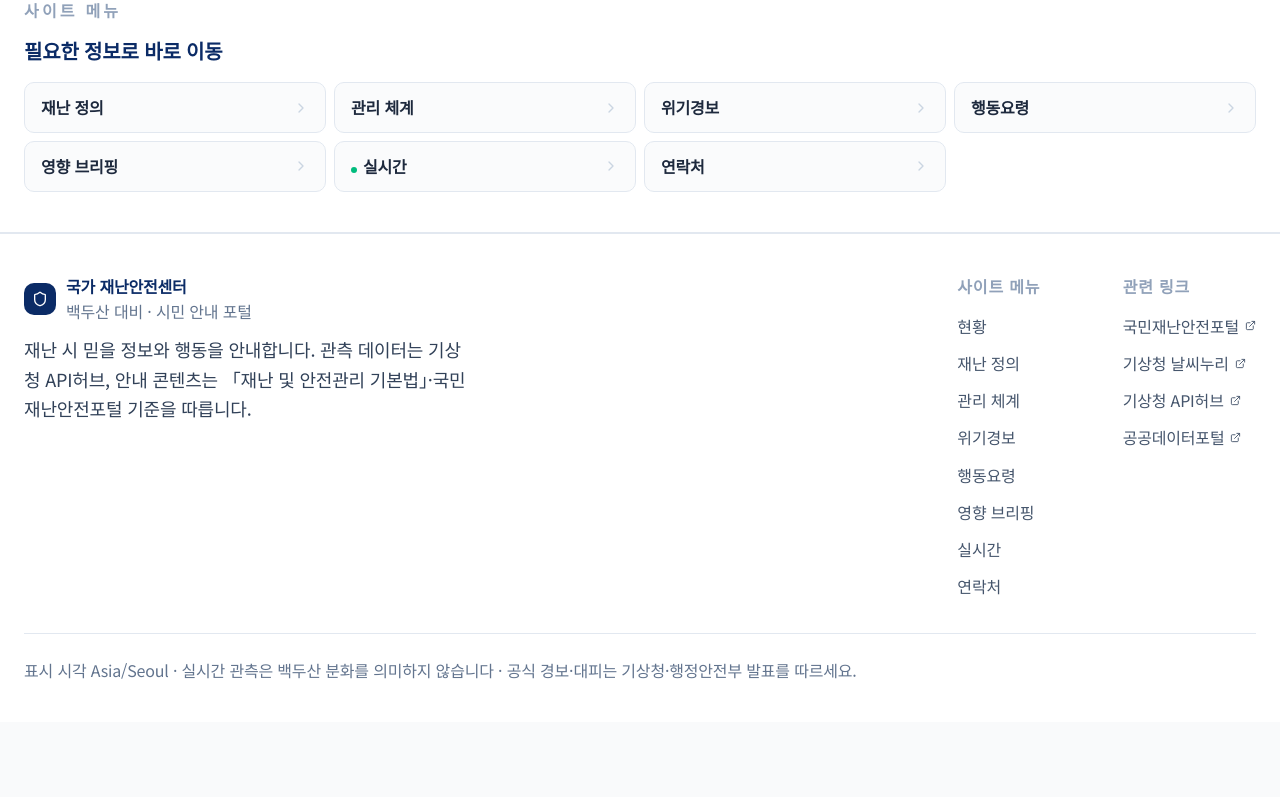
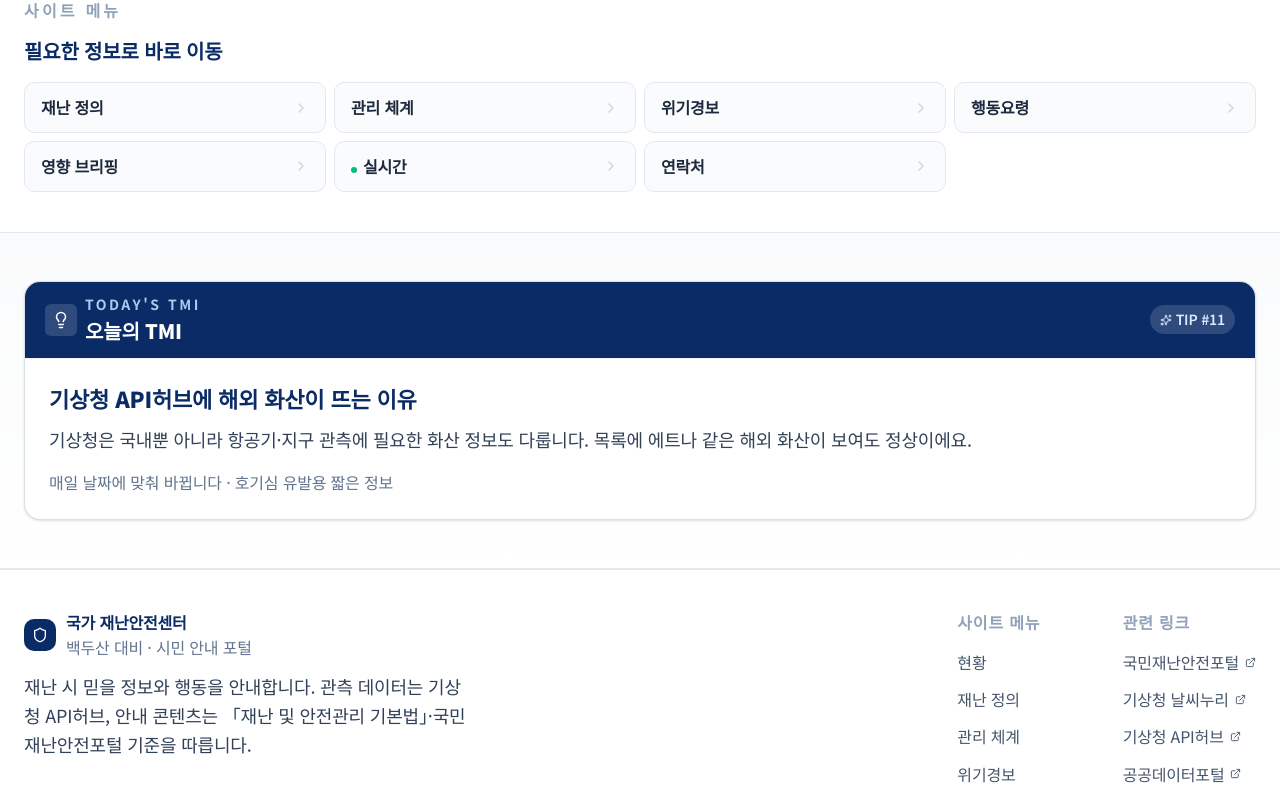
Before and after one commit to Smuhsrooom/jaenananjeonpoteol, a React (Vite) app in the folder artifacts/disaster-safety-portal/: page / in a window 1280 px wide. Shown: the part 2000-2797 px from the top of the page. Before the commit the page ends 2722 px from the top, so only its background shows below. Built offline with nearby package versions, Linux system fonts and the light colour scheme; no server answers.

Commit message:
feat: add Today's TMI section at bottom of home

```diff
--- /dev/null
+++ b/artifacts/disaster-safety-portal/src/components/TodayTmi.tsx
@@ -0,0 +1,57 @@
+import { useMemo } from "react";
+import { Lightbulb, Sparkles } from "lucide-react";
+import Reveal from "@/components/motion/Reveal";
+import { useT } from "@/i18n/I18nContext";
+
+/** 날짜(연중 일수)로 고정 — 같은 날엔 같은 TMI */
+function dayOfYear(d = new Date()) {
+  const start = new Date(d.getFullYear(), 0, 0);
+  const diff = d.getTime() - start.getTime();
+  return Math.floor(diff / 86_400_000);
+}
+
+const TMI_COUNT = 12;
+
+export default function TodayTmi() {
+  const t = useT();
+  const index = useMemo(() => dayOfYear() % TMI_COUNT, []);
+  const n = index + 1;
+
+  const title = t(`tmi.t${n}Title`);
+  const body = t(`tmi.t${n}Body`);
+
+  return (
+    <section className="border-b border-slate-200 bg-gradient-to-b from-[#FAFBFC] to-white py-10 sm:py-12">
+      <div className="mx-auto max-w-7xl px-4 sm:px-6">
+        <Reveal>
+          <div className="overflow-hidden rounded-2xl border border-[#0B2B66]/15 bg-white shadow-sm">
+            <div className="flex flex-wrap items-center justify-between gap-2 border-b border-slate-100 bg-[#0B2B66] px-4 py-3 sm:px-5">
+              <div className="flex items-center gap-2 text-white">
+                <span className="flex h-8 w-8 items-center justify-center rounded-lg bg-white/15">
+                  <Lightbulb size={18} />
+                </span>
+                <div>
+                  <p className="text-xs font-bold uppercase tracking-[0.18em] text-blue-200/90">
+                    {t("tmi.eyebrow")}
+                  </p>
+                  <h2 className="text-base font-black sm:text-lg">{t("tmi.title")}</h2>
+                </div>
+              </div>
+              <span className="inline-flex items-center gap-1 rounded-full bg-white/15 px-2.5 py-1 text-xs font-semibold text-blue-100">
+                <Sparkles size={12} />
+                {t("tmi.badge", { n: String(n) })}
+              </span>
+            </div>
+            <div className="px-4 py-5 sm:px-6 sm:py-6">
+              <p className="text-lg font-black leading-snug text-[#0B2B66] sm:text-xl">
+                {title}
+              </p>
+              <p className="mt-3 text-base leading-relaxed text-slate-700">{body}</p>
+              <p className="mt-4 text-sm text-slate-500">{t("tmi.footer")}</p>
+            </div>
+          </div>
+        </Reveal>
+      </div>
+    </section>
+  );
+}
--- a/artifacts/disaster-safety-portal/src/i18n/messages.ts
+++ b/artifacts/disaster-safety-portal/src/i18n/messages.ts
@@ -93,6 +93,48 @@ const ko = {
     refreshing: "갱신 중",
     counts: "지진 {eq} · 화산 {vol}",
     markerNote: "（원 = 지진, 마름모 = 화산）",
+  },
+  tmi: {
+    eyebrow: "Today's TMI",
+    title: "오늘의 TMI",
+    badge: "TIP #{n}",
+    footer: "매일 날짜에 맞춰 바뀝니다 · 호기심 유발용 짧은 정보",
+    t1Title: "화산재는 ‘재’보다 ‘유리 가루’에 가깝다",
+    t1Body:
+      "화산재는 탄 나뭇재와 다릅니다. 녹았다가 급히 식은 암석·유리 조각이 미세하게 부서진 것이라 호흡기와 눈을 자극할 수 있어요.",
+    t2Title: "아이슬란드 화산이 유럽 하늘을 닫은 이유",
+    t2Body:
+      "2010년 에이야프얄라요쿨 화산재는 제트 엔진을 막을 수 있어 유럽 항공편이 대거 중단됐습니다. 화산에서 멀리 있어도 ‘하늘길’이 막힐 수 있어요.",
+    t3Title: "백두산은 한 번 크게 폭발한 적 있다",
+    t3Body:
+      "서기 946년 무렵 ‘밀레니엄 대분화’로 불리는 강력한 분화가 있었다고 추정됩니다. 화산재 흔적이 일본 지층에서도 발견될 정도였어요.",
+    t4Title: "긴급재난문자는 왜 중요한가",
+    t4Body:
+      "SNS 소문과 달리 행정안전부·지자체 긴급재난문자는 발신 주체가 분명합니다. 재난 때 ‘누가 말했는지’가 신뢰의 출발점이에요.",
+    t5Title: "분연주 높이가 중요한 이유",
+    t5Body:
+      "분화 때 솟아오르는 연기·재 기둥(분연주)이 높을수록 먼 곳까지 화산재가 퍼질 가능성이 커집니다. 기상청 통보에 높이 정보가 나오는 이유예요.",
+    t6Title: "마스크, 아무거나 쓰면 안 될까?",
+    t6Body:
+      "화산재는 매우 고와서 일반 천 마스크보다 보건용 마스크가 더 도움이 됩니다. 코와 입을 완전히 가리는 것이 핵심이에요.",
+    t7Title: "지붕 위 화산재는 무거울 수 있다",
+    t7Body:
+      "비가 섞이면 화산재가 젖어 무게가 늘어 지붕에 부담을 줄 수 있습니다. 무작정 올라가 치우기보다 안전 안내를 따르는 편이 좋아요.",
+    t8Title: "위기경보 4단계, 색으로 기억",
+    t8Body:
+      "관심(파랑) → 주의(노랑) → 경계(주황) → 심각(빨강). 단계가 올라갈수록 국민에게 요구되는 행동 수준도 높아집니다.",
+    t9Title: "지진 규모(M)와 진도는 다르다",
+    t9Body:
+      "규모는 에너지의 크기, 진도는 그 지역에서 느낀 흔들림·피해 정도입니다. 같은 규모라도 거리·지반에 따라 진도는 달라질 수 있어요.",
+    t10Title: "남한은 ‘두꺼운 직접 재’보다 간접 영향 이야기",
+    t10Body:
+      "백두산에서 남한까지 거리가 있어 두껍게 쌓이는 직접 피해보다 항공·물류·대기 같은 간접 영향이 더 자주 거론됩니다.",
+    t11Title: "기상청 API허브에 해외 화산이 뜨는 이유",
+    t11Body:
+      "기상청은 국내뿐 아니라 항공기·지구 관측에 필요한 화산 정보도 다룹니다. 목록에 에트나 같은 해외 화산이 보여도 정상이에요.",
+    t12Title: "재난 때 가장 위험한 것은 ‘틀린 확신’",
+    t12Body:
+      "“우리 지역은 괜찮아” “다 멈췄대” 같은 확인 안 된 말은 잘못된 행동을 부릅니다. 공식 발표를 한 번 더 확인하는 습관이 중요해요.",
   },
   banner: {
     crisis: "위기경보 {name}",
@@ -488,6 +530,48 @@ const en: Messages = {
     counts: "Quakes {eq} · Volcanoes {vol}",
     markerNote: "(circle = quake, diamond = volcano)",
   },
+  tmi: {
+    eyebrow: "Today's TMI",
+    title: "Today's TMI",
+    badge: "TIP #{n}",
+    footer: "Changes with the calendar day · short curiosity facts",
+    t1Title: "Volcanic ash is more like glass dust than fireplace ash",
+    t1Body:
+      "It isn’t burned wood ash. It’s rock and glass shattered after melting—fine enough to irritate lungs and eyes.",
+    t2Title: "Why an Iceland volcano closed European skies",
+    t2Body:
+      "In 2010, Eyjafjallajökull ash threatened jet engines, so flights across Europe were grounded—even far from the volcano.",
+    t3Title: "Baekdu has erupted massively before",
+    t3Body:
+      "Around 946 CE, a huge “Millennium” eruption is thought to have occurred. Ash traces have been found as far as Japan.",
+    t4Title: "Why emergency text alerts matter",
+    t4Body:
+      "Unlike social media rumors, government alerts have a clear issuer. In a disaster, “who said it” is the start of trust.",
+    t5Title: "Why plume height is reported",
+    t5Body:
+      "Taller ash columns can spread ash farther. That’s why KMA notices often include plume height.",
+    t6Title: "Not every mask is equal",
+    t6Body:
+      "Ash is very fine; medical-grade masks usually help more than cloth. Cover nose and mouth fully.",
+    t7Title: "Roof ash can get heavy",
+    t7Body:
+      "Wet ash gains weight and can stress roofs. Don’t climb up carelessly—follow safety guidance.",
+    t8Title: "Four alert levels, four colors",
+    t8Body:
+      "Interest (blue) → Caution (yellow) → Alert (orange) → Serious (red). Higher levels ask for stronger public action.",
+    t9Title: "Magnitude ≠ intensity",
+    t9Body:
+      "Magnitude is energy size; intensity is how strong it felt locally. Distance and ground type change intensity.",
+    t10Title: "For South Korea, indirect impacts get the spotlight",
+    t10Body:
+      "Distance from Baekdu means thick direct ashfall is less discussed than aviation, logistics, and air-quality effects.",
+    t11Title: "Why overseas volcanoes appear in KMA data",
+    t11Body:
+      "KMA also handles volcano info relevant to aviation and global monitoring—so Etna can show up, and that’s normal.",
+    t12Title: "The danger of false certainty",
+    t12Body:
+      "Claims like “we’re fine here” or “everything stopped” without sources lead to bad choices. Double-check official releases.",
+  },
   banner: {
     crisis: "Alert {name}",
     followSuggested: "Use observation suggestion ({name})",
--- a/artifacts/disaster-safety-portal/src/pages/HomePage.tsx
+++ b/artifacts/disaster-safety-portal/src/pages/HomePage.tsx
@@ -1,5 +1,6 @@
 import HeroSection from "@/components/HeroSection";
 import LiveMap from "@/components/LiveMap";
+import TodayTmi from "@/components/TodayTmi";
 import Reveal from "@/components/motion/Reveal";
 import Stagger from "@/components/motion/Stagger";
 import { Link } from "wouter";
@@ -48,6 +49,7 @@ export default function HomePage() {
           </Stagger>
         </div>
       </section>
+      <TodayTmi />
     </>
   );
 }
```
